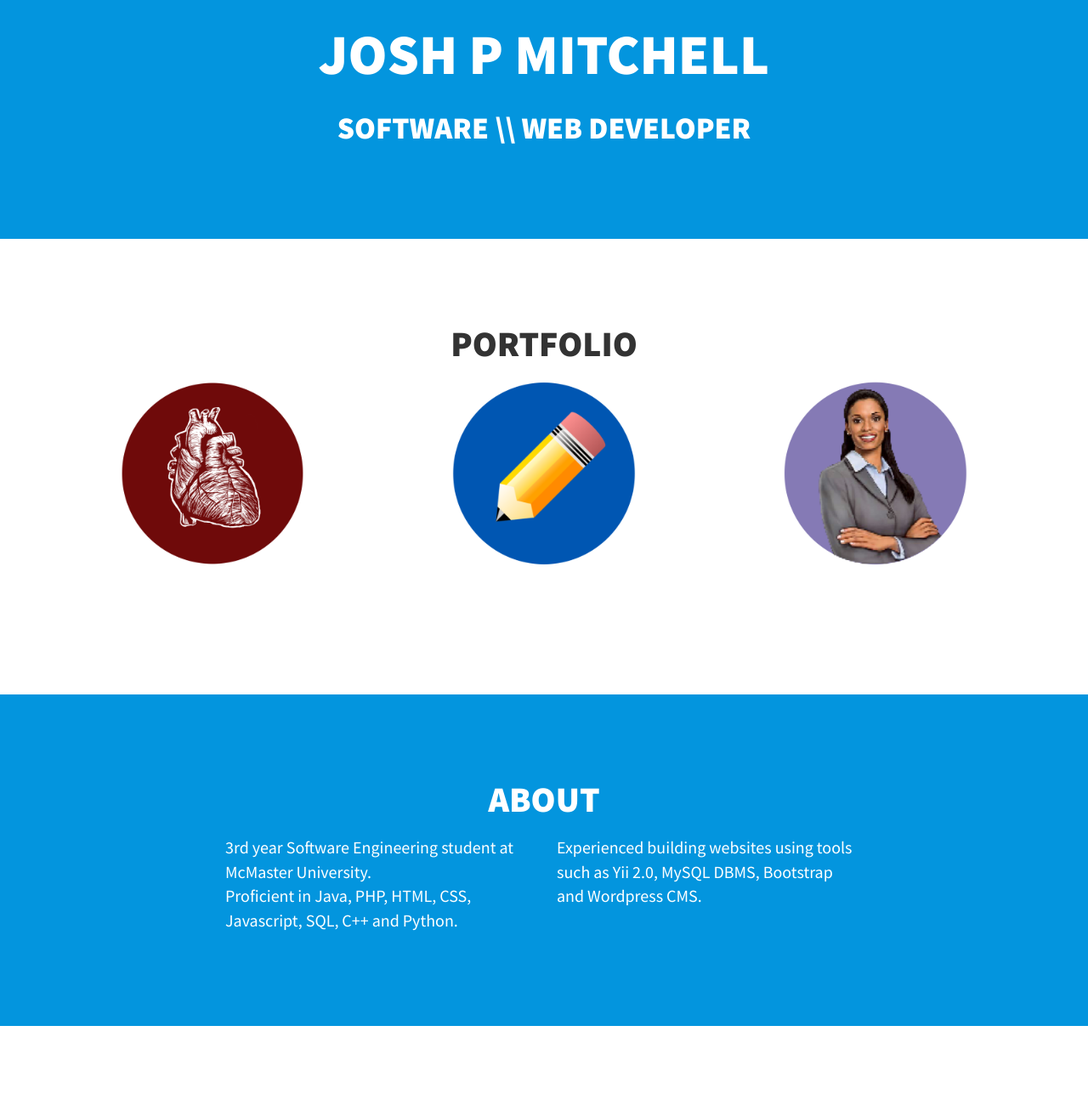
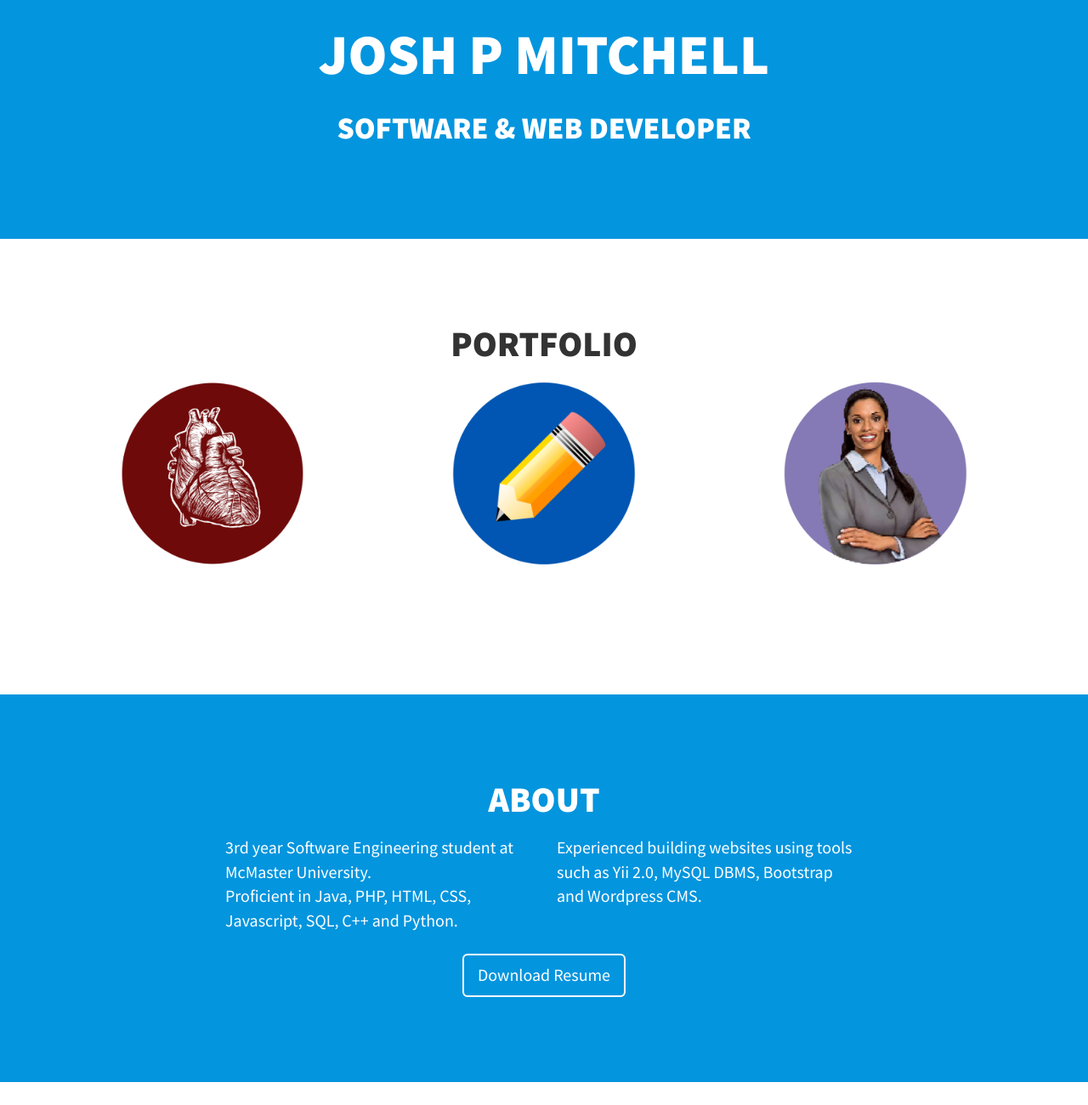
Before and after one commit to joshmitcho/joshmitcho.github.io, a website: page sfwrdev.html in a window 1280 px wide. Shown: the part 460-1760 px from the top of the page at 85% size. Drawn offline with nearby package versions, Linux system fonts and the light colour scheme.

Commit message:
Add Software Resume

```diff
--- a/sfwrdev.html
+++ b/sfwrdev.html
@@ -78,7 +78,7 @@
                 <div class="col-lg-12">
                     <img class="img-responsive" src="img/profile.png" alt="">
                     <div class="intro-text">
-                        <span class="name">Josh P Mitchell</span><h1>Software \\ Web Developer</h1>
+                        <span class="name">Josh P Mitchell</span><h1>Software & Web Developer</h1>
                         <!--<hr class="star-light">-->
                     </div>
                 </div>
@@ -187,6 +187,9 @@
 
                 </div>-->
             </div>
+			<div class="text-center">
+				<a href="./sfwr_resume.pdf" target="_blank" class="btn btn-lg btn-outline">Download Resume</a>
+			</div>
         </div>
     </section>
 
```
Also changed, not shown: index.html (+1 -1 lines), 2 other files.
